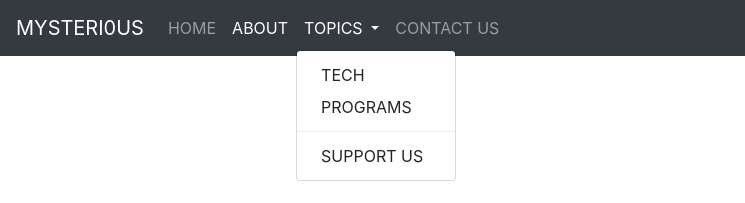
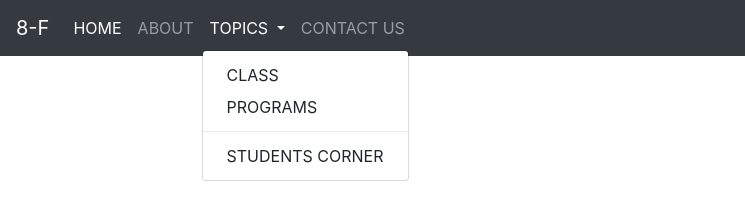
Before and after one commit to ismailsultan/studentsforum.github.io, a plain HTML site: page about.html in a window 1280 px wide. Both pictures are taken after a click on the button "TOPICS". Shown: the top 203 px of the page, 0-745 px from the left. Drawn offline with nearby package versions, Linux system fonts and the light colour scheme; grey boxes are pictures that could not be loaded.

Commit message:
updated the navbar for about.html

```diff
--- a/about.html
+++ b/about.html
@@ -15,7 +15,7 @@
 <body>
 
     <nav class="navbar navbar-expand-lg navbar-dark bg-dark">
-        <a class="navbar-brand" href="https://ismailsultan.github.io/studentsforum.github.io">MYSTERI0US</a>
+        <a class="navbar-brand" href="/">8-F</a>
         <button class="navbar-toggler" type="button" data-toggle="collapse" data-target="#navbarSupportedContent"
             aria-controls="navbarSupportedContent" aria-expanded="false" aria-label="Toggle navigation">
             <span class="navbar-toggler-icon"></span>
@@ -23,10 +23,10 @@
 
         <div class="collapse navbar-collapse" id="navbarSupportedContent">
             <ul class="navbar-nav mr-auto">
+                <li class="nav-item active">
+                    <a class="nav-link" href="index.html">HOME<span class="sr-only">(current)</span></a>
+                </li>
                 <li class="nav-item">
-                    <a class="nav-link" href="https://ismailsultan.github.io/studentsforum.github.io">HOME<span class="sr-only">(current)</span></a>
-                </li>
-                <li class="nav-item active">
                     <a class="nav-link" href="about.html">ABOUT</a>
                 </li>
                 <li class="nav-item dropdown">
@@ -35,10 +35,10 @@
                         TOPICS
                     </a>
                     <div class="dropdown-menu" aria-labelledby="navbarDropdown">
-                        <a class="dropdown-item" href="">TECH</a>
-                        <a class="dropdown-item" href="#">PROGRAMS</a>
+                        <a class="dropdown-item" href="class.html">CLASS</a>
+                        <a class="dropdown-item" href="program.html">PROGRAMS</a>
                         <div class="dropdown-divider"></div>
-                        <a class="dropdown-item" href="#">SUPPORT US</a>
+                        <a class="dropdown-item" href="livechat.html">STUDENTS CORNER</a>
                     </div>
                 </li>
 
```
